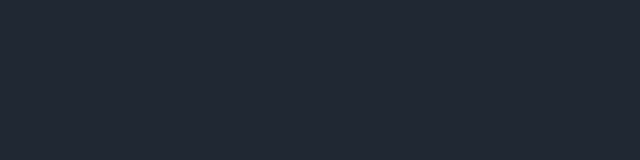
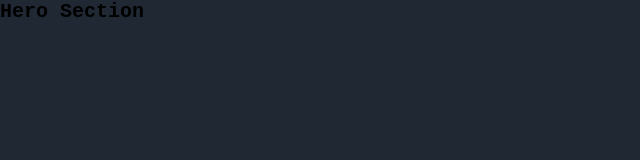
Before and after one commit to RafalKdev/PortoflioWebsite, a React (Create React App) app: page / in a window 1280 px wide. Shown: the top 160 px of the page, without its empty margins (0-640 px from the left). Built offline with nearby package versions, Linux system fonts and the light colour scheme; a web font is replaced by a local one.

Commit message:
create Pagaes

```diff
--- a/src/App.js
+++ b/src/App.js
@@ -1,7 +1,12 @@
 import "./App.css";
+import Home from "./Pages/Home/Homescreen";
 
 function App() {
-  return <div className="App"></div>;
+  return (
+    <div className="App">
+      <Home />
+    </div>
+  );
 }
 
 export default App;
--- /dev/null
+++ b/src/Pages/Home/Hero.jsx
@@ -0,0 +1,5 @@
+const HeroSection = () => {
+  return <h1>Hero Section</h1>;
+};
+
+export default HeroSection;
--- /dev/null
+++ b/src/Pages/Home/Homescreen/index.jsx
@@ -0,0 +1,10 @@
+import HeroSection from "../Hero";
+
+const Home = () => {
+  return (
+    <>
+      <HeroSection />
+    </>
+  );
+};
+export default Home;
```
Also changed, not shown: src/Pages/Home/AboutMe.jsx (added), src/Pages/Home/ContactMe.jsx (added), src/Pages/Home/Footer.jsx (added), src/Pages/Home/MyPortfolio.jsx (added), src/Pages/Home/Navbar.jsx (added).
